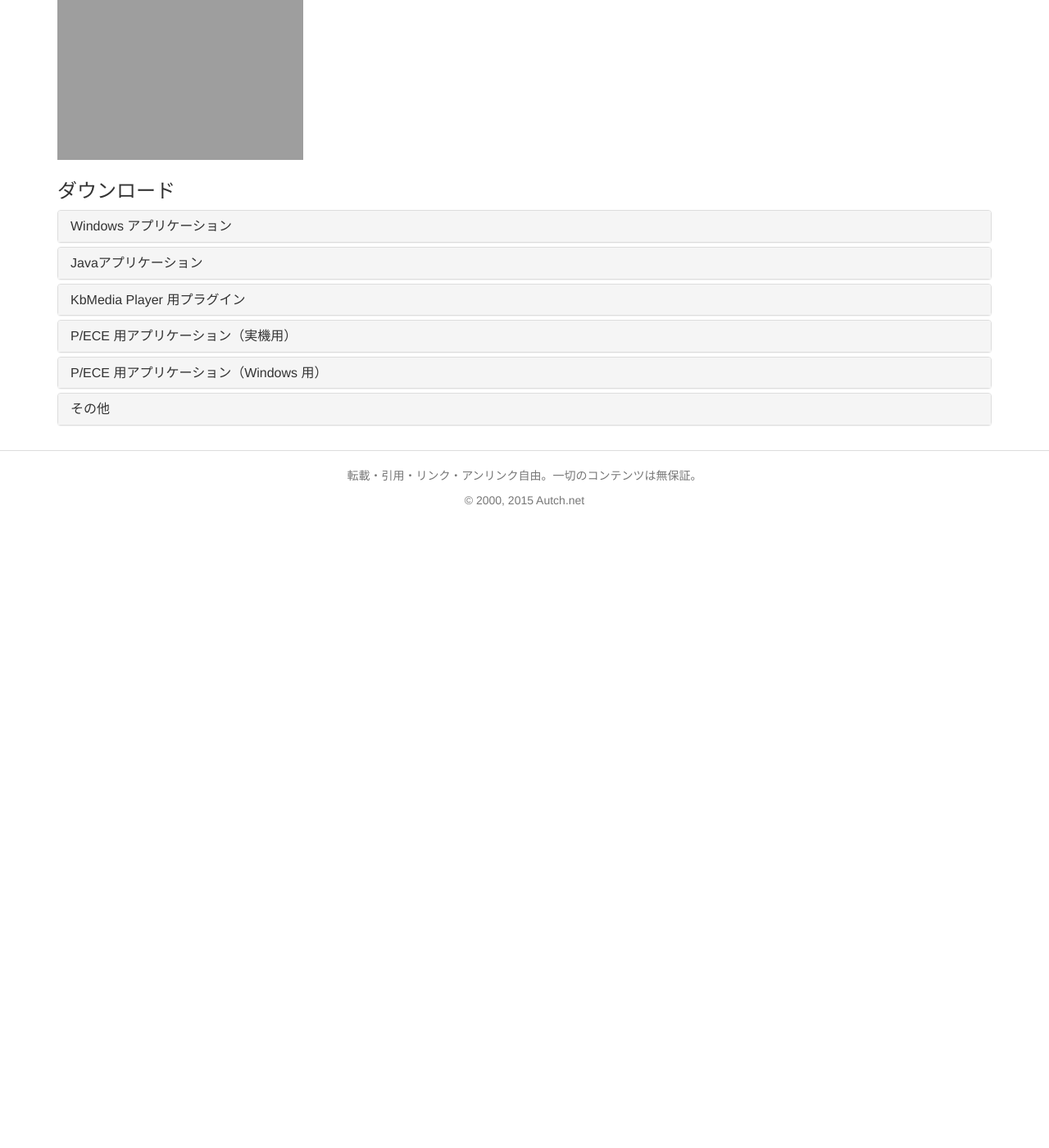
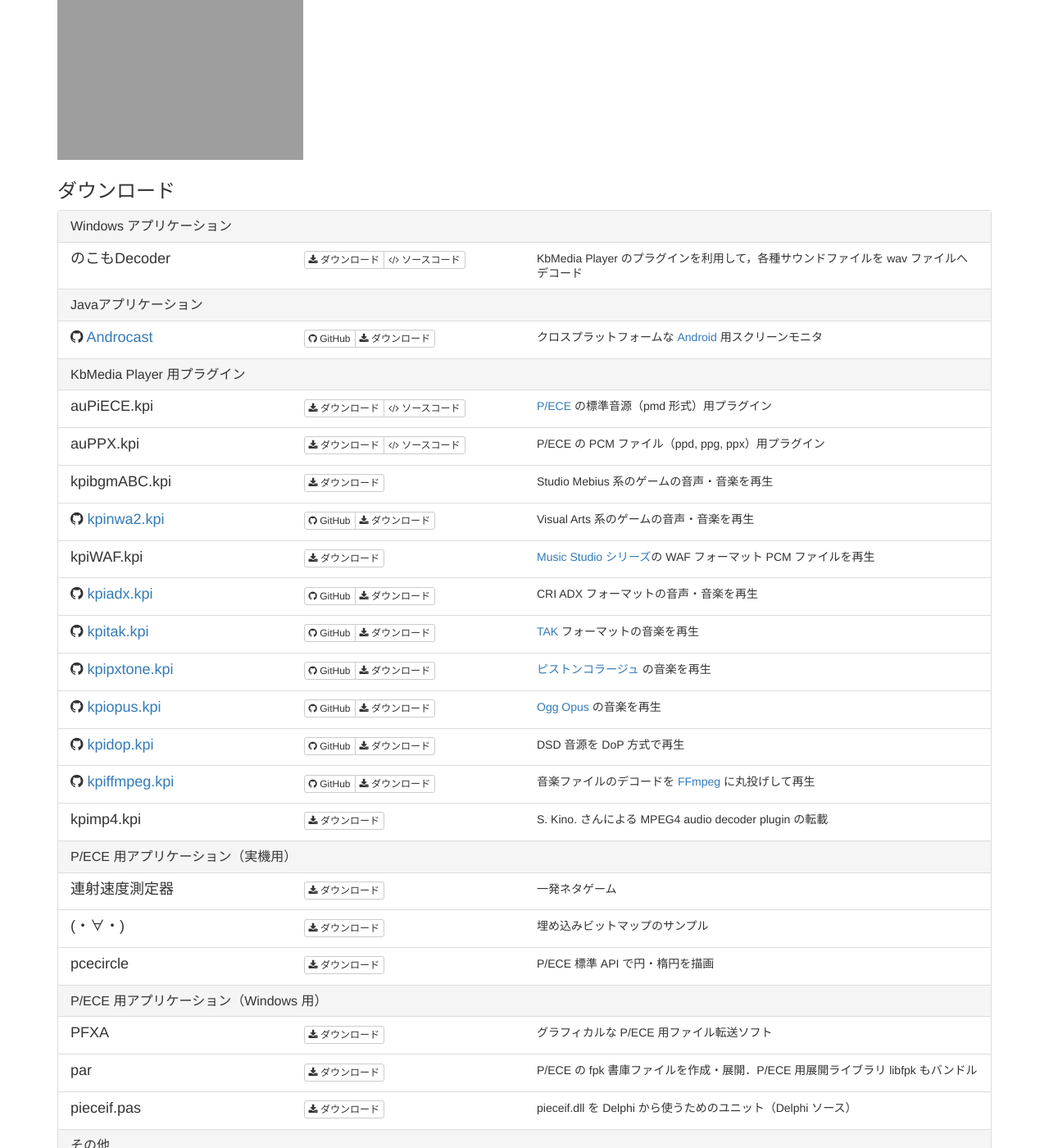
Before and after one commit to autch/autch.github.com, a Jekyll site: the page built from index.html, in a window 1280 px wide and 1400 px high, scrolled down 276 px. Shown: the whole window at 82% size. Built offline with Jekyll 4.4.1, drawn with Linux system fonts in a browser that asks for light colours; nearby versions of some CDN libraries; comment, search, counter and statistics services are not loaded; before the commit the page ends 906 px from its top, so only the background shows below that; some of the changed text lies outside the part shown; grey boxes are pictures that could not be loaded.

Commit message:
ダウンロードの一覧が長いので縮めた

```diff
--- a/_layouts/default.html
+++ b/_layouts/default.html
@@ -49,7 +49,7 @@
     <footer class="autchnet-footer">
       <div class="container">
         <p>転載・引用・リンク・アンリンク自由。一切のコンテンツは無保証。</p>
-        <p>&copy; 2000, 2015 Autch.net</p>
+        <p>&copy; 2000, 2016 Autch.net</p>
       </div>
     </footer>
 
--- a/index.html
+++ b/index.html
@@ -13,29 +13,27 @@
 
 <div class="container">
   <h3>ダウンロード</h3>
-  <div class="panel-group" id="downloads-accordion" role="tablist" aria-multiselectable="true">{% for category in site.data.downloads %}
-    <div class="panel panel-default">
-      <div class="panel-heading" role="tab" id="heading-{{category.name}}">
-        <h3 class="panel-title">
-          <a href="#collapse-{{category.name}}" role="button" data-toggle="collapse" data-parent="#downloads-accordion"
-             aria-expanded="false" aria-controls="collapse-{{category.name}}">{{category.title}}</a>
-        </h3>
-      </div>
-      <div id="collapse-{{category.name}}" class="panel-collapse collapse" role="tabpanel" aria-labelledby="heading-{{category.name}}">
-        <ul class="list-group">{% for item in category.items %}
-          <li class="list-group-item download-item">
-            <h4>{% if item.github %}<i class="fa fa-github"></i> <a href="https://github.com/{{item.github}}">{% endif %}
-                {{item.name}}
-                {% if item.github %}</a>{% endif %}</h4>
-            <p>{{item.description}}</p>
-            <span class="btn-group btn-group-sm" role="group" aria-label="...">
-              {% if item.github %}<a href="https://github.com/{{item.github}}" class="btn btn-default" title="GitHub"><i class="fa fa-github"></i> GitHub</a>{% endif %}
-              {% if item.download %}<a href="{{item.download}}" class="btn btn-default" title="ダウンロード"><i class="fa fa-download"></i> ダウンロード</a>{% endif %}
-              {% if item.source %}<a href="{{item.source}}" class="btn btn-default" title="ソースコード"><i class="fa fa-code"></i> ソースコード</a>{% endif %}
+  <div class="panel panel-default">{% for category in site.data.downloads %}
+    <div class="panel-heading">
+      <h3 class="panel-title">{{category.title}}</h3>
+    </div>
+    <ul class="list-group">{% for item in category.items %}
+      <li class="list-group-item download-item">
+        <div class="row">
+          <h4 class="col-xs-9 col-sm-3 list-group-item-heading">{% if item.github %}<i class="fa fa-github"></i> <a href="https://github.com/{{item.github}}">{% endif %}
+              {{item.name}}
+              {% if item.github %}</a>{% endif %}
+          </h4>
+          <div class="col-xs-3 col-sm-3">
+            <span class="btn-group btn-group-xs" role="group" aria-label="...">
+              {% if item.github %}<a href="https://github.com/{{item.github}}" class="btn btn-default" title="GitHub"><i class="fa fa-github"></i> <span class="hidden-xs">GitHub</span></a>{% endif %}
+              {% if item.download %}<a href="{{item.download}}" class="btn btn-default" title="ダウンロード"><i class="fa fa-download"></i> <span class="hidden-xs">ダウンロード</span></a>{% endif %}
+              {% if item.source %}<a href="{{item.source}}" class="btn btn-default" title="ソースコード"><i class="fa fa-code"></i> <span class="hidden-xs">ソースコード</span></a>{% endif %}
             </span>
-          </li>{% endfor %}
-        </ul>
-      </div>
-    </div>{% endfor %}
+          </div>
+          <p class="col-xs-12 col-sm-6 list-group-item-text">{{item.description}}</p>
+        </div>
+      </li>{% endfor %}
+    </ul>{% endfor %}
   </div>
 </div>
```
